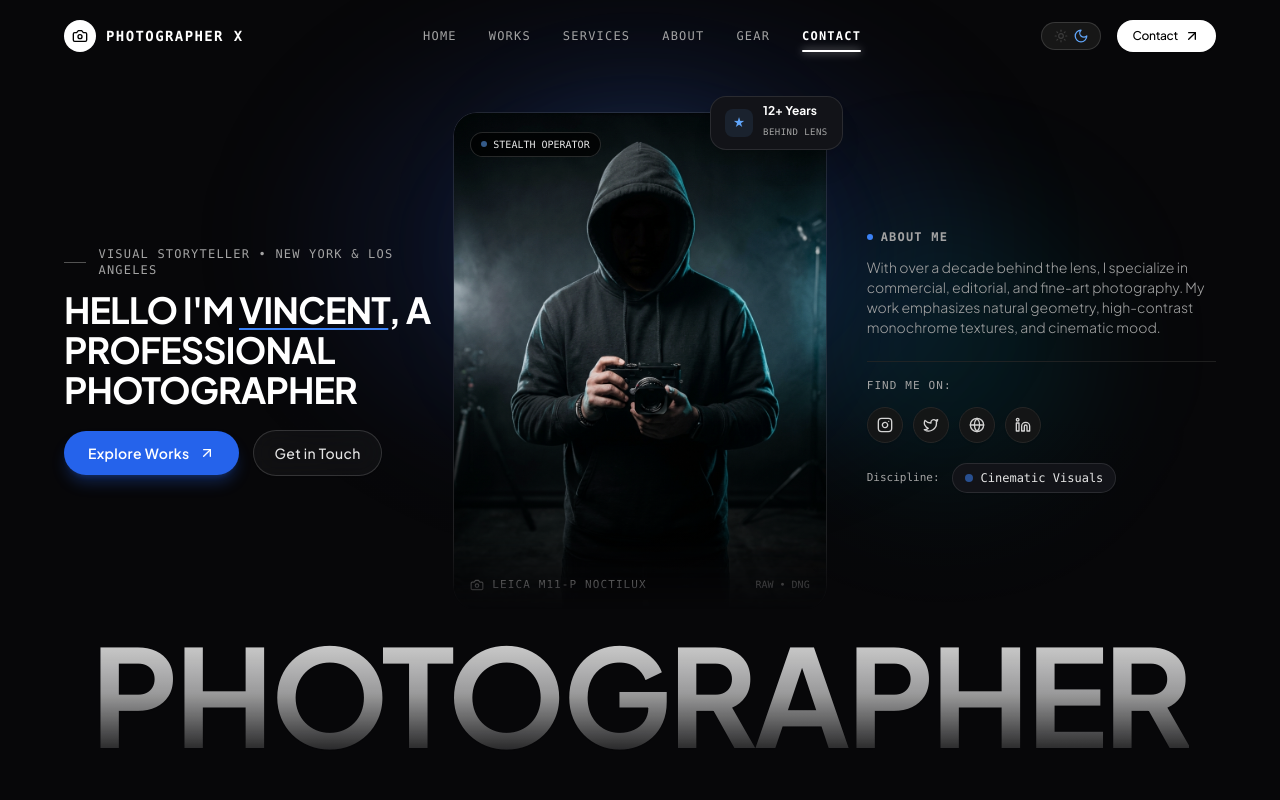
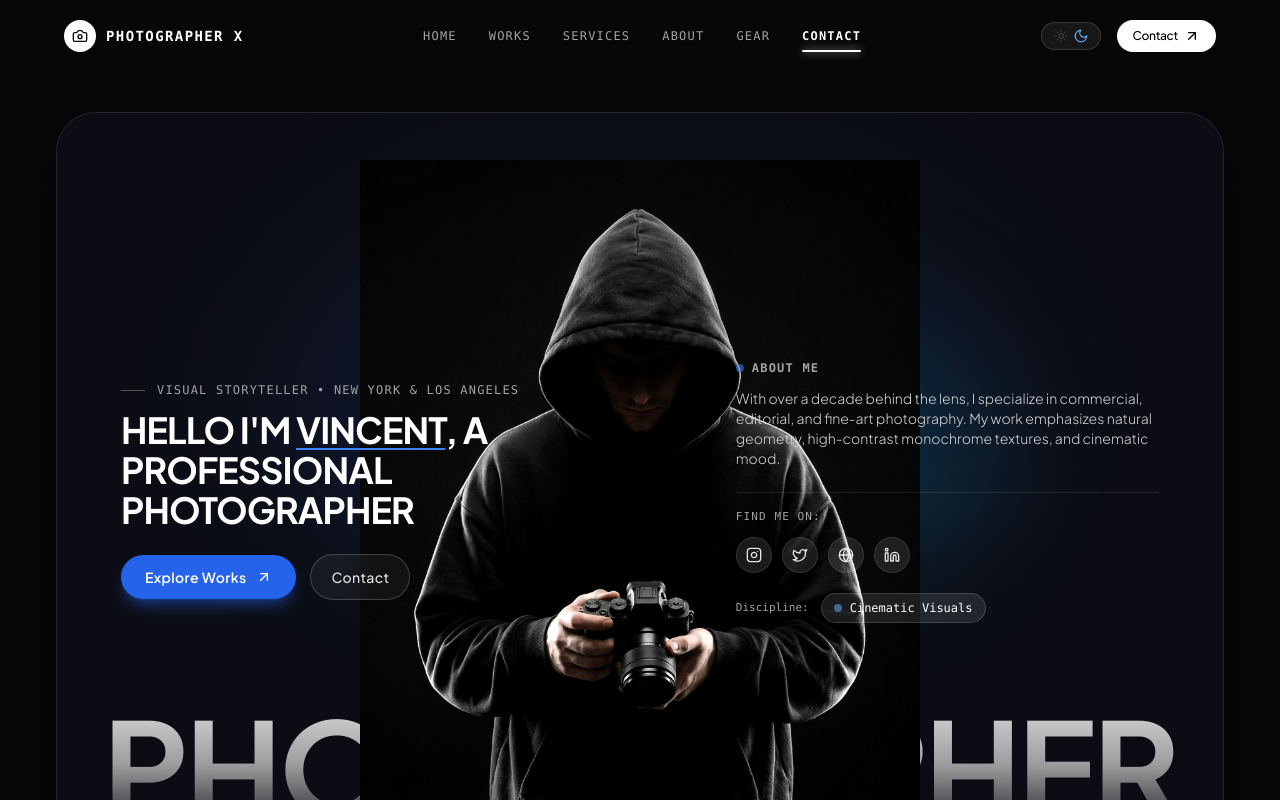
Before and after one commit to IanCastlee/photographer-portfolio, a React (Vite) app: page / in a window 1280 px wide. Shown: the top 800 px of the page. Built offline with nearby package versions, Linux system fonts and the light colour scheme; a web font is replaced by a local one.

Commit message:
feat: frame hero stage into rectangle, remove hoodie box background, scale up character, and set z-index behind content

```diff
--- a/src/components/organisms/HeroSection.jsx
+++ b/src/components/organisms/HeroSection.jsx
@@ -1,8 +1,8 @@
 import React from 'react';
-import { ArrowUpRight, Instagram, Twitter, Globe, Linkedin, Camera, Aperture, Sparkles } from 'lucide-react';
+import { ArrowUpRight, Instagram, Twitter, Globe, Linkedin, Camera } from 'lucide-react';
 import { SectionEyebrow } from '../atoms/Typography';
 import { useLightbox } from '../../context/LightboxContext';
-import hoodiePhotographerImg from '../../assets/hoodie-photographer.jpg';
+import hoodieCutoutImg from '../../assets/hoodie-cutout.jpg';
 
 export const HeroSection = ({ profile, featuredProjects = [] }) => {
   const { openLightbox } = useLightbox();
@@ -18,42 +18,68 @@ export const HeroSection = ({ profile, featuredProjects = [] }) => {
   return (
     <section
       id="home"
-      className="relative min-h-screen flex flex-col justify-between pt-24 pb-8 sm:pt-28 sm:pb-12 overflow-hidden bg-[#f6f7f9] dark:bg-[#070709] transition-colors duration-500"
+      className="relative min-h-screen flex items-center justify-center pt-24 pb-12 sm:pt-28 sm:pb-16 px-4 sm:px-6 lg:px-10 xl:px-14 overflow-hidden bg-[#f4f5f8] dark:bg-[#070709] transition-colors duration-500"
     >
-      {/* ─── ATMOSPHERIC BACKGROUND SPOTLIGHT (Matches Reference Radial Glow) ─── */}
-      <div className="absolute inset-0 pointer-events-none overflow-hidden">
-        {/* Center blue/cyan radial glow behind hoodie character */}
-        <div className="absolute top-[30%] left-1/2 -translate-x-1/2 -translate-y-1/2 w-[600px] sm:w-[800px] h-[450px] sm:h-[550px] bg-[radial-gradient(ellipse_at_center,rgba(37,99,235,0.22),transparent_70%)] dark:bg-[radial-gradient(ellipse_at_center,rgba(30,58,138,0.38),transparent_70%)] blur-2xl" />
-        {/* Subtle secondary ambient rim */}
-        <div className="absolute top-1/4 right-[15%] w-72 h-72 bg-cyan-500/10 dark:bg-cyan-500/10 rounded-full blur-3xl" />
-        {/* Deep dark vignette edges */}
-        <div className="absolute inset-0 bg-gradient-to-b from-transparent via-transparent to-[#f6f7f9] dark:to-[#070709] opacity-80" />
-      </div>
+      {/* ─── 1. THE MAIN FRAMED RECTANGLE STAGE ─── */}
+      <div className="relative w-full max-w-[1440px] rounded-3xl lg:rounded-[40px] bg-[#0c0d14] text-white border border-neutral-300/30 dark:border-white/10 shadow-[0_20px_60px_rgba(0,0,0,0.5)] overflow-hidden min-h-[660px] sm:min-h-[700px] lg:min-h-[760px] xl:min-h-[800px] flex flex-col justify-between p-6 sm:p-10 lg:p-14 xl:p-16">
 
-      {/* ─── MAIN STAGE CONTAINER (3-COLUMN SPLIT: LEFT TEXT | CENTER HOODIE | RIGHT BIO) ─── */}
-      <div className="max-w-[1440px] mx-auto px-6 sm:px-10 lg:px-14 xl:px-16 w-full relative z-10 my-auto">
-        <div className="grid grid-cols-1 lg:grid-cols-12 gap-8 lg:gap-4 items-center">
+        {/* Ambient Backlight Glow inside the Rectangle */}
+        <div className="absolute inset-0 pointer-events-none overflow-hidden">
+          {/* Central Blue Spotlight behind hoodie head */}
+          <div className="absolute top-[35%] left-1/2 -translate-x-1/2 -translate-y-1/2 w-[550px] sm:w-[750px] lg:w-[900px] h-[450px] sm:h-[550px] bg-[radial-gradient(ellipse_at_center,rgba(37,99,235,0.32),transparent_70%)] blur-3xl" />
+          {/* Subtle cyan accent glow */}
+          <div className="absolute top-[25%] right-[20%] w-64 h-64 bg-cyan-500/15 rounded-full blur-3xl" />
+          {/* Soft corner vignettes */}
+          <div className="absolute inset-0 bg-gradient-to-t from-[#0c0d14] via-transparent to-[#0c0d14]/60 pointer-events-none" />
+        </div>
 
-          {/* ─── LEFT COLUMN: GREETING & PILL CTA ─── */}
-          <div className="lg:col-span-4 flex flex-col items-start text-left z-20 order-1">
-            <SectionEyebrow className="mb-3 text-[11px] text-blue-600 dark:text-blue-400">
+        {/* ─── 2. LAYER Z-[1]: TITANIC WORDMARK "PHOTOGRAPHER" INSIDE RECTANGLE ─── */}
+        {/* Adjusted with safe bottom clearance so it NEVER touches the bottom edge */}
+        <div className="absolute inset-x-0 bottom-12 sm:bottom-16 lg:bottom-20 flex items-center justify-center pointer-events-none select-none z-[1]">
+          <h2 className="text-[12vw] sm:text-[11vw] lg:text-[10vw] xl:text-[132px] 2xl:text-[156px] font-black uppercase tracking-tight text-center leading-none bg-gradient-to-b from-white/95 via-neutral-300/80 to-neutral-600/30 bg-clip-text text-transparent drop-shadow-lg opacity-90 transition-all duration-500">
+            PHOTOGRAPHER
+          </h2>
+        </div>
+
+        {/* ─── 3. LAYER Z-[2]: HUGE HOODIE CHARACTER (NO BACKGROUND, NO BOX, SCALED UP) ─── */}
+        {/* Positioned directly in center, behind the text columns (z-index lower than z-10) */}
+        <div className="absolute inset-x-0 bottom-0 top-4 sm:top-8 flex items-end justify-center pointer-events-none z-[2] overflow-hidden select-none">
+          <div className="relative h-full w-full flex items-end justify-center">
+            {/* Soft head halo glow */}
+            <div className="absolute top-[18%] left-1/2 -translate-x-1/2 w-48 sm:w-64 h-48 sm:h-64 bg-blue-500/20 rounded-full blur-2xl pointer-events-none" />
+
+            <img
+              src={hoodieCutoutImg}
+              alt="Photographer in black hoodie looking down"
+              className="h-[88%] sm:h-[94%] lg:h-[98%] max-h-[760px] w-auto max-w-[90vw] sm:max-w-none object-contain object-bottom filter contrast-110 brightness-105 [mask-image:linear-gradient(to_bottom,black_85%,transparent_100%)]"
+            />
+          </div>
+        </div>
+
+        {/* ─── 4. LAYER Z-10: FOREGROUND CONTENT (LEFT GREETING & RIGHT BIO/SOCIALS) ─── */}
+        {/* Floating clearly in front of the hoodie character so text is 100% readable and clickable */}
+        <div className="relative z-10 grid grid-cols-1 lg:grid-cols-12 gap-8 lg:gap-4 items-center my-auto w-full">
+
+          {/* Left Column: Greeting, Role & Pill Buttons */}
+          <div className="lg:col-span-5 flex flex-col items-start text-left max-w-md sm:max-w-lg z-20">
+            <SectionEyebrow className="mb-3 text-[11px] text-blue-400">
               Visual Storyteller • {profile.location}
             </SectionEyebrow>
 
-            <h1 className="text-3xl sm:text-4xl lg:text-3xl xl:text-4xl 2xl:text-5xl font-black uppercase tracking-tight text-neutral-900 dark:text-white leading-[1.08] mb-5">
+            <h1 className="text-3xl sm:text-4xl lg:text-3xl xl:text-4xl 2xl:text-5xl font-black uppercase tracking-tight text-white leading-[1.08] mb-5">
               Hello I'm <span className="underline decoration-blue-500 underline-offset-4 decoration-2">{profile.name}</span>, a professional photographer
             </h1>
 
-            <p className="text-xs sm:text-sm text-neutral-600 dark:text-neutral-400 font-light leading-relaxed mb-6 max-w-sm hidden sm:block lg:hidden">
+            <p className="text-xs sm:text-sm text-neutral-300 font-light leading-relaxed mb-6 max-w-sm hidden sm:block lg:hidden">
               {profile.tagline}
             </p>
 
-            {/* Vibrant Pill Action Buttons (Matches reference "Download CV" pill) */}
-            <div className="flex flex-wrap items-center gap-3.5">
+            {/* Pill Action Buttons (Matches reference "Download CV" pill) */}
+            <div className="flex flex-wrap items-center gap-3.5 pt-1">
               <button
                 type="button"
                 onClick={(e) => handleScrollTo(e, '#works')}
-                className="group inline-flex items-center gap-2.5 px-6 py-3 rounded-full bg-blue-600 hover:bg-blue-500 text-white font-semibold text-xs sm:text-sm tracking-wide shadow-lg shadow-blue-600/30 transition-all duration-300 hover:scale-105 active:scale-95"
+                className="group inline-flex items-center gap-2.5 px-6 py-3 rounded-full bg-blue-600 hover:bg-blue-500 text-white font-semibold text-xs sm:text-sm tracking-wide shadow-lg shadow-blue-600/40 transition-all duration-300 hover:scale-105 active:scale-95"
               >
                 <span>Explore Works</span>
                 <ArrowUpRight className="w-4 h-4 transition-transform group-hover:translate-x-0.5 group-hover:-translate-y-0.5" />
@@ -62,81 +88,34 @@ export const HeroSection = ({ profile, featuredProjects = [] }) => {
               <button
                 type="button"
                 onClick={(e) => handleScrollTo(e, '#contact')}
-                className="inline-flex items-center gap-2 px-5 py-3 rounded-full border border-neutral-300 dark:border-white/15 bg-white/70 dark:bg-white/[0.04] backdrop-blur-md text-neutral-800 dark:text-neutral-200 hover:text-black dark:hover:text-white hover:border-neutral-400 dark:hover:border-white/40 font-medium text-xs sm:text-sm tracking-wide transition-all duration-300 active:scale-95 shadow-sm"
+                className="inline-flex items-center gap-2 px-5 py-3 rounded-full border border-white/20 bg-white/5 backdrop-blur-md text-neutral-200 hover:text-white hover:border-white/40 font-medium text-xs sm:text-sm tracking-wide transition-all duration-300 active:scale-95"
               >
-                Get in Touch
+                Contact
               </button>
             </div>
           </div>
 
-          {/* ─── CENTER COLUMN: BADASS BLACK HOODIE PHOTOGRAPHER (HEAD DOWN / NAKA-YOKO) ─── */}
-          <div className="lg:col-span-4 flex flex-col items-center justify-center relative z-20 order-2 sm:order-2 my-2 lg:my-0">
-            <div className="relative w-full max-w-[320px] sm:max-w-[380px] lg:max-w-[370px] xl:max-w-[420px] mx-auto group">
+          {/* Center Column Spacer (Allows huge hoodie silhouette to breathe) */}
+          <div className="hidden lg:block lg:col-span-2 pointer-events-none" />
 
-              {/* Backlight Aura around the hood */}
-              <div className="absolute top-6 left-1/2 -translate-x-1/2 w-48 h-48 sm:w-64 sm:h-64 bg-blue-500/25 dark:bg-blue-400/20 rounded-full blur-3xl pointer-events-none group-hover:bg-blue-500/35 transition-all duration-700" />
-
-              {/* Character Image Wrapper with seamless bottom vignette fade */}
-              <div className="relative overflow-hidden rounded-2xl sm:rounded-3xl shadow-[0_20px_50px_rgba(0,0,0,0.4)] dark:shadow-[0_25px_60px_rgba(0,0,0,0.85)] border border-neutral-300/60 dark:border-white/10 [mask-image:linear-gradient(to_bottom,black_85%,transparent_100%)]">
-                <img
-                  src={hoodiePhotographerImg}
-                  alt="Photographer in black hoodie looking down"
-                  className="w-full h-auto max-h-[50vh] sm:max-h-[55vh] lg:max-h-[58vh] xl:max-h-[62vh] object-cover object-top filter contrast-110 brightness-95 transition-transform duration-700 group-hover:scale-105"
-                />
-
-                {/* Cinematic Vignette Overlay */}
-                <div className="absolute inset-0 bg-gradient-to-t from-black/80 via-transparent to-black/20 pointer-events-none" />
-
-                {/* Floating Micro Badge on image */}
-                <div className="absolute top-4 left-4 z-20">
-                  <div className="inline-flex items-center gap-1.5 px-2.5 py-1 rounded-full bg-black/70 backdrop-blur-md border border-white/15 text-[10px] font-mono text-white/90">
-                    <span className="w-1.5 h-1.5 rounded-full bg-blue-400 animate-pulse" />
-                    <span>STEALTH OPERATOR</span>
-                  </div>
-                </div>
-
-                <div className="absolute bottom-4 left-4 right-4 z-20 flex items-center justify-between text-white">
-                  <div className="flex items-center gap-2">
-                    <Camera className="w-3.5 h-3.5 text-neutral-400" />
-                    <span className="text-[11px] font-mono uppercase tracking-widest text-neutral-300">
-                      LEICA M11-P NOCTILUX
-                    </span>
-                  </div>
-                  <span className="text-[10px] font-mono text-neutral-400">RAW • DNG</span>
-                </div>
-              </div>
-
-              {/* Floating Badge (12+ Years Behind Lens - matching reference side badge) */}
-              <div className="absolute -top-3 -right-3 sm:-top-4 sm:-right-4 bg-white dark:bg-[#121318] text-neutral-900 dark:text-white border border-neutral-200 dark:border-white/10 px-3.5 py-2 rounded-2xl shadow-xl hidden sm:flex items-center gap-2.5">
-                <div className="w-7 h-7 rounded-lg bg-blue-500/10 dark:bg-blue-400/10 text-blue-600 dark:text-blue-400 flex items-center justify-center font-bold text-xs">
-                  ★
-                </div>
-                <div>
-                  <span className="block text-xs font-bold leading-none">12+ Years</span>
-                  <span className="text-[9px] uppercase tracking-wider text-neutral-500 dark:text-neutral-400 font-mono">Behind Lens</span>
-                </div>
-              </div>
-            </div>
-          </div>
-
-          {/* ─── RIGHT COLUMN: ABOUT BIO & SOCIALS (Matches Reference Right Column) ─── */}
-          <div className="lg:col-span-4 flex flex-col items-start lg:pl-6 z-20 order-3">
+          {/* Right Column: About Bio, Socials & Discipline Pill */}
+          <div className="lg:col-span-5 flex flex-col items-start lg:items-start text-left max-w-md sm:max-w-lg lg:ml-auto z-20">
             {/* About us / me title */}
             <div className="flex items-center gap-2 mb-3">
-              <span className="w-1.5 h-1.5 rounded-full bg-blue-500" />
-              <h2 className="text-xs uppercase font-mono tracking-widest text-neutral-500 dark:text-neutral-400 font-semibold">
+              <span className="w-2 h-2 rounded-full bg-blue-500 animate-pulse" />
+              <h2 className="text-xs uppercase font-mono tracking-widest text-neutral-400 font-semibold">
                 About me
               </h2>
             </div>
 
             {/* Paragraph Bio */}
-            <p className="text-xs sm:text-sm text-neutral-600 dark:text-neutral-400 leading-relaxed font-light mb-6">
+            <p className="text-xs sm:text-sm text-neutral-300 leading-relaxed font-light mb-6">
               {profile.bio}
             </p>
 
             {/* Find me on: Socials List (Round icon buttons matching reference) */}
-            <div className="w-full pt-4 border-t border-neutral-200 dark:border-neutral-800/80">
-              <span className="block text-[11px] font-mono uppercase tracking-widest text-neutral-500 dark:text-neutral-400 mb-3">
+            <div className="w-full pt-4 border-t border-white/10">
+              <span className="block text-[11px] font-mono uppercase tracking-widest text-neutral-400 mb-3">
                 Find me on:
               </span>
               <div className="flex items-center gap-2.5">
@@ -145,7 +124,7 @@ export const HeroSection = ({ profile, featuredProjects = [] }) => {
                   target="_blank"
                   rel="noreferrer"
                   aria-label="Instagram"
-                  className="w-9 h-9 rounded-full bg-neutral-200/80 hover:bg-neutral-900 hover:text-white dark:bg-neutral-900/90 dark:hover:bg-blue-600 text-neutral-700 dark:text-neutral-300 dark:hover:text-white border border-neutral-300 dark:border-neutral-800 flex items-center justify-center transition-all duration-300 hover:scale-110 active:scale-95 shadow-sm"
+                  className="w-9 h-9 rounded-full bg-white/10 hover:bg-blue-600 text-neutral-200 hover:text-white border border-white/10 flex items-center justify-center transition-all duration-300 hover:scale-110 active:scale-95 shadow-sm"
                 >
                   <Instagram className="w-4 h-4" />
                 </a>
@@ -155,7 +134,7 @@ export const HeroSection = ({ profile, featuredProjects = [] }) => {
                   target="_blank"
                   rel="noreferrer"
                   aria-label="Twitter / X"
-                  className="w-9 h-9 rounded-full bg-neutral-200/80 hover:bg-neutral-900 hover:text-white dark:bg-neutral-900/90 dark:hover:bg-blue-600 text-neutral-700 dark:text-neutral-300 dark:hover:text-white border border-neutral-300 dark:border-neutral-800 flex items-center justify-center transition-all duration-300 hover:scale-110 active:scale-95 shadow-sm"
+                  className="w-9 h-9 rounded-full bg-white/10 hover:bg-blue-600 text-neutral-200 hover:text-white border border-white/10 flex items-center justify-center transition-all duration-300 hover:scale-110 active:scale-95 shadow-sm"
                 >
                   <Twitter className="w-4 h-4" />
                 </a>
@@ -165,7 +144,7 @@ export const HeroSection = ({ profile, featuredProjects = [] }) => {
                   target="_blank"
                   rel="noreferrer"
                   aria-label="Behance"
-                  className="w-9 h-9 rounded-full bg-neutral-200/80 hover:bg-neutral-900 hover:text-white dark:bg-neutral-900/90 dark:hover:bg-blue-600 text-neutral-700 dark:text-neutral-300 dark:hover:text-white border border-neutral-300 dark:border-neutral-800 flex items-center justify-center transition-all duration-300 hover:scale-110 active:scale-95 shadow-sm"
+                  className="w-9 h-9 rounded-full bg-white/10 hover:bg-blue-600 text-neutral-200 hover:text-white border border-white/10 flex items-center justify-center transition-all duration-300 hover:scale-110 active:scale-95 shadow-sm"
                 >
                   <Globe className="w-4 h-4" />
                 </a>
@@ -175,7 +154,7 @@ export const HeroSection = ({ profile, featuredProjects = [] }) => {
                   target="_blank"
                   rel="noreferrer"
                   aria-label="LinkedIn"
-                  className="w-9 h-9 rounded-full bg-neutral-200/80 hover:bg-neutral-900 hover:text-white dark:bg-neutral-900/90 dark:hover:bg-blue-600 text-neutral-700 dark:text-neutral-300 dark:hover:text-white border border-neutral-300 dark:border-neutral-800 flex items-center justify-center transition-all duration-300 hover:scale-110 active:scale-95 shadow-sm"
+                  className="w-9 h-9 rounded-full bg-white/10 hover:bg-blue-600 text-neutral-200 hover:text-white border border-white/10 flex items-center justify-center transition-all duration-300 hover:scale-110 active:scale-95 shadow-sm"
                 >
                   <Linkedin className="w-4 h-4" />
                 </a>
@@ -184,23 +163,32 @@ export const HeroSection = ({ profile, featuredProjects = [] }) => {
 
             {/* Interactive Feature Pill (Matching reference: "What is [toggle pill] UI/UX Design") */}
             <div className="mt-5 flex items-center gap-3">
-              <span className="text-[11px] font-mono text-neutral-500 dark:text-neutral-400">
+              <span className="text-[11px] font-mono text-neutral-400">
                 Discipline:
               </span>
-              <div className="inline-flex items-center gap-2 px-3 py-1.5 rounded-full bg-white dark:bg-[#121318] border border-neutral-300 dark:border-white/10 shadow-sm text-xs font-mono text-neutral-800 dark:text-neutral-200">
-                <span className="w-2 h-2 rounded-full bg-blue-500 animate-pulse" />
+              <div className="inline-flex items-center gap-2 px-3 py-1.5 rounded-full bg-white/10 border border-white/15 shadow-sm text-xs font-mono text-white">
+                <span className="w-2 h-2 rounded-full bg-blue-400 animate-pulse" />
                 <span>Cinematic Visuals</span>
               </div>
             </div>
           </div>
         </div>
-      </div>
 
-      {/* ─── MASSIVE METALLIC TITANIC WORDMARK: "PHOTOGRAPHER" (Matching "DESIGNER" in reference) ─── */}
-      <div className="w-full relative z-10 flex items-center justify-center overflow-hidden pt-4 select-none pointer-events-none">
-        <h2 className="text-[12vw] sm:text-[11vw] lg:text-[10vw] xl:text-[135px] 2xl:text-[165px] font-black uppercase tracking-tight text-center leading-none bg-gradient-to-b from-neutral-300 via-neutral-400 to-neutral-600 dark:from-white/95 dark:via-neutral-300/80 dark:to-neutral-700/25 bg-clip-text text-transparent drop-shadow-sm opacity-90 transition-all duration-500">
-          PHOTOGRAPHER
-        </h2>
+        {/* ─── 5. BOTTOM RECTANGLE TELEMETRY / STATUS BAR ─── */}
+        <div className="relative z-10 pt-6 border-t border-white/10 flex items-center justify-between text-[11px] font-mono text-neutral-400">
+          <div className="flex items-center gap-2">
+            <Camera className="w-3.5 h-3.5 text-blue-400" />
+            <span className="uppercase tracking-widest text-neutral-300">
+              MEDIUM FORMAT & 35MM PRIME
+            </span>
+          </div>
+          <div className="hidden sm:flex items-center gap-2">
+            <span className="w-1.5 h-1.5 rounded-full bg-emerald-400 animate-pulse" />
+            <span className="uppercase tracking-widest text-neutral-300">
+              AVAILABLE FOR COMMISSIONS 2026
+            </span>
+          </div>
+        </div>
       </div>
     </section>
   );
```
Also changed, not shown: src/assets/hoodie-cutout.jpg (added).
